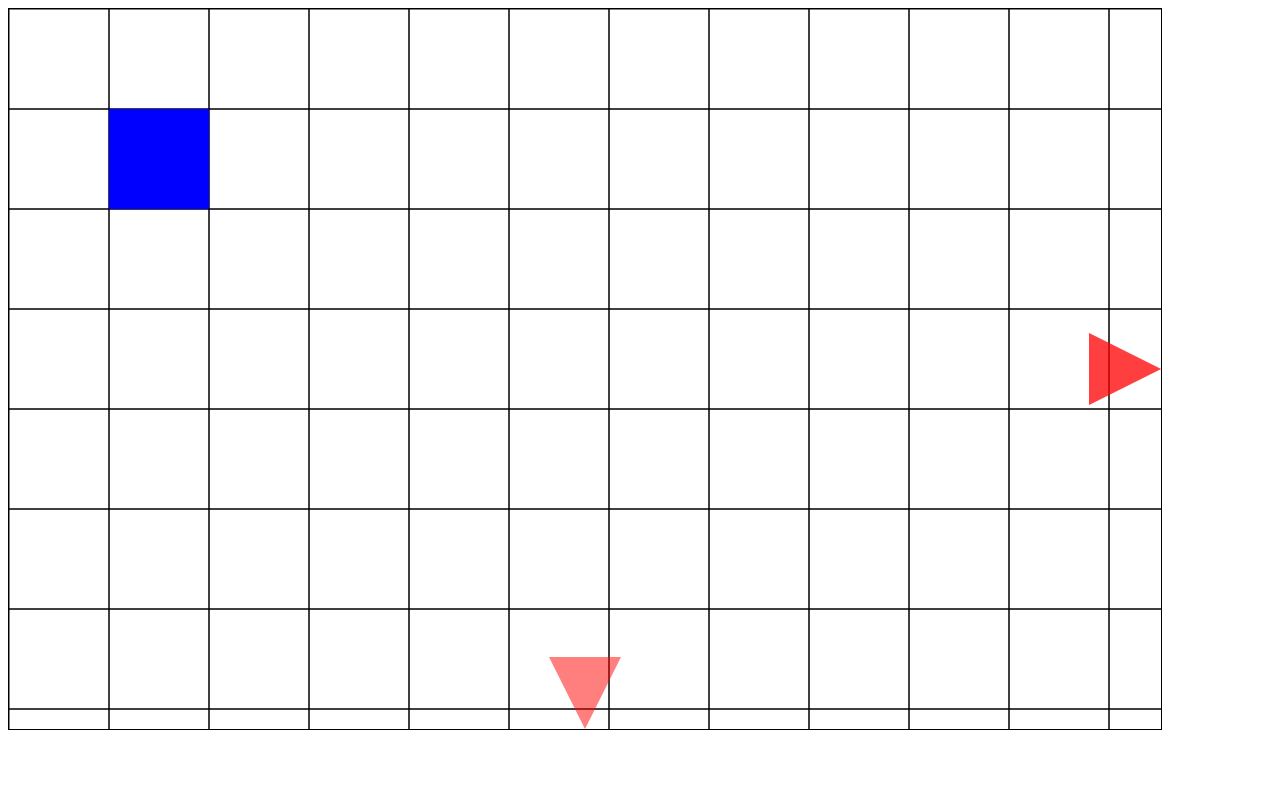
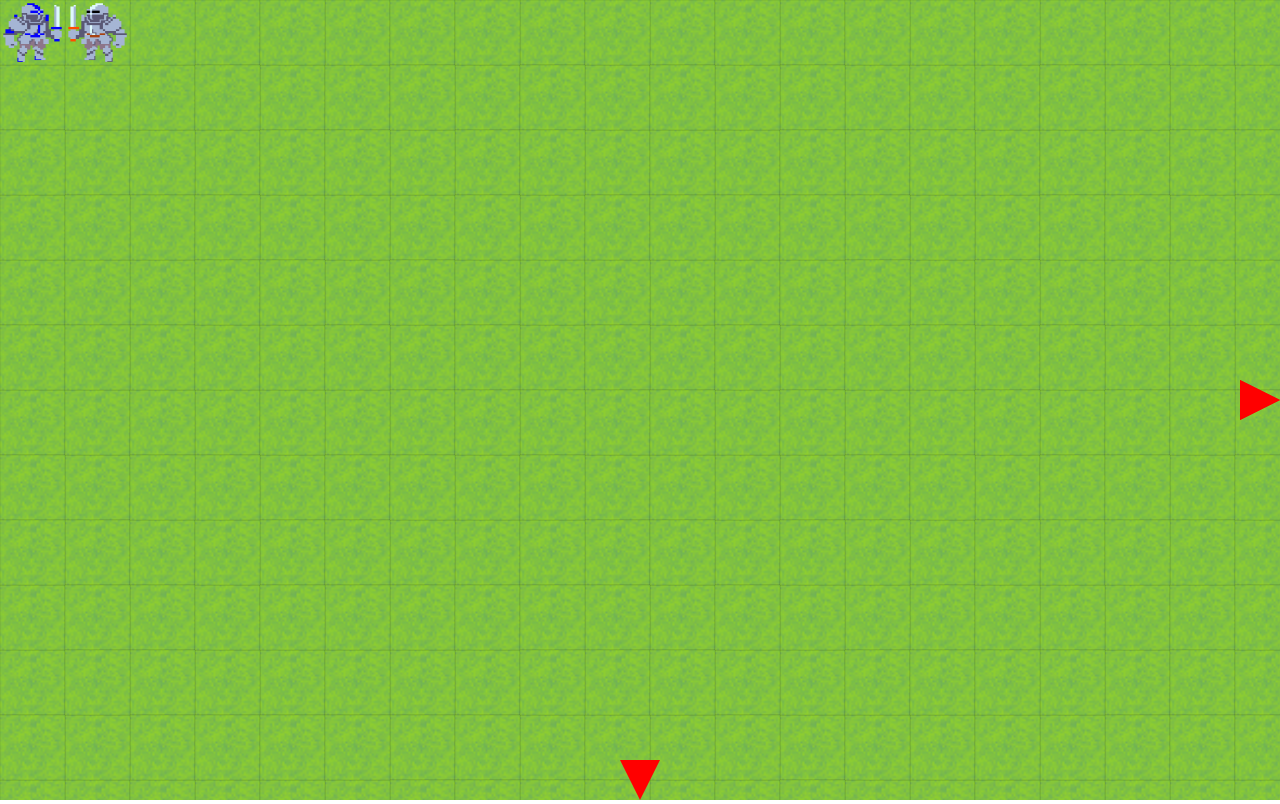
Before and after one commit to JeanOmeg/teste-canvas, a plain HTML site: page index.html in a window 1280 px wide. Drawn offline with Linux system fonts and the light colour scheme.

Commit message:
teste de layout do canvas

```diff
--- a/game.js
+++ b/game.js
@@ -12,11 +12,10 @@ let tamanhoSeta
 let velocidadeScroll
 
 function start() {
-  console.log('teste')
-  tamanho_tela_x = window.innerWidth * 0.90
-  tamanho_tela_y = window.innerHeight * 0.90
+  tamanho_tela_x = window.innerWidth
+  tamanho_tela_y = window.innerHeight
 
-  tamanhoTile = 100
+  tamanhoTile = 65
 
   linhas = 20
   colunas = 30
@@ -26,8 +25,13 @@ function start() {
   canvas.width = tamanho_tela_x
   canvas.height = tamanho_tela_y
 
-  tamanhoSeta = canvas.height * 0.10
+  tamanhoSeta = canvas.width >= 600 ? canvas.height * 0.05 : canvas.height * 0.1
   velocidadeScroll = 50
+
+  desenharTabuleiro()
+  setTimeout(() => {
+    desenharSetasScroll()
+  }, 200)
 }
 
 let offsetX = 0
@@ -40,11 +44,36 @@ const botaoMover = document.getElementById('moveButton')
 const botaoAtacar = document.getElementById('attackButton')
 
 const jogadores = [
-  { x: 1, y: 1, cor: 'blue' },
-  { x: 28, y: 18, cor: 'red' }
+  { x: 0, y: 0, imagem: 'char1.png', nome: 'Player 1' },
+  { x: 1, y: 0, imagem: 'char2.png', nome: 'Player 2' }
 ]
 
 let jogadorSelecionado = null
+
+const cacheImagens = {}
+
+function carregarImagem(src, callback) {
+  if (cacheImagens[src]) {
+    callback(cacheImagens[src])
+    return
+  }
+  const img = new Image()
+  img.onload = function () {
+    cacheImagens[src] = img
+    callback(img)
+  }
+  img.src = src
+}
+
+function carregarEDesenharImagem(imgSrc, x, y, largura, altura) {
+  const img = new Image()
+  img.onload = function () {
+    ctx.drawImage(img, x, y, largura, altura)
+    ctx.lineWidth = 0.1
+    ctx.strokeRect(x, y, largura, altura)
+  }
+  img.src = imgSrc
+}
 
 // Desenhar o tabuleiro e as miniaturas
 function desenharTabuleiro() {
@@ -55,7 +84,11 @@ function desenharTabuleiro() {
     for (let coluna = 0; coluna < colunas; coluna++) {
       const x = coluna * tamanhoTile - offsetX
       const y = linha * tamanhoTile - offsetY
-      ctx.strokeRect(x, y, tamanhoTile, tamanhoTile)
+      carregarImagem('chao.png', function (img) {
+        ctx.drawImage(img, x, y, tamanhoTile, tamanhoTile)
+        ctx.lineWidth = 0.1
+        ctx.strokeRect(x, y, tamanhoTile, tamanhoTile)
+      })
     }
   }
 
@@ -63,17 +96,17 @@ function desenharTabuleiro() {
   jogadores.forEach(jogador => {
     const x = jogador.x * tamanhoTile - offsetX
     const y = jogador.y * tamanhoTile - offsetY
-    ctx.fillStyle = jogador.cor
-    ctx.fillRect(x, y, tamanhoTile, tamanhoTile)
+    carregarImagem(jogador.imagem, function (img) {
+      ctx.drawImage(img, x, y, tamanhoTile, tamanhoTile)
+    })
   })
 
-  // Desenhar as setas de deslocamento
   desenharSetasScroll()
 }
 
 // Desenhar as setas de deslocamento
 function desenharSetasScroll() {
-  ctx.fillStyle = 'rgba(255, 0, 0, 0.5)'
+  ctx.fillStyle = 'rgb(255, 0, 0)'
   ctx.beginPath()
 
   if (offsetX + canvas.width < larguraTabuleiro) {
@@ -157,7 +190,7 @@ function moverJogador(jogador) {
 
 function atacarJogador(atacante, defensor) {
   if (defensor) {
-    alert(`${atacante.cor} ataca ${defensor.cor}!`)
+    alert(`${atacante.nome} ataca ${defensor.nome}!`)
     // Aqui você pode adicionar lógica de dano e remoção de jogador se necessário
   }
 }
@@ -205,12 +238,10 @@ function scrollarTabuleiro() {
 
 // Executar a checagem de scroll periodicamente
 start()
-desenharTabuleiro()
 setInterval(scrollarTabuleiro, 100)
 
 setInterval(() => {
   window.addEventListener('resize', () => {
     start()
-    desenharTabuleiro()
   })
 }, 500)
--- a/index.html
+++ b/index.html
@@ -1,5 +1,6 @@
 <!DOCTYPE html>
 <html lang="pt-br">
+
 <head>
   <meta charset="UTF-8">
   <meta http-equiv="X-UA-Compatible" content="IE=edge">
@@ -8,19 +9,33 @@
   <style>
     body {
       font-family: Arial, sans-serif;
+      width: 100%;
+      height: 100%;
+      margin: 0;
+      padding: 0;
+      overflow-x: hidden;
+      overflow-y: hidden;
     }
+
     canvas {
-            border: 1px solid black;
+      margin: 0;
+      padding: 0;
     }
-        #moveButton, #attackButton {
+
+    #moveButton,
+    #attackButton {
       display: none;
+      position: relative;
+      top: -100px;
     }
   </style>
 </head>
+
 <body>
   <canvas id="gameCanvas" width="800" height="600"></canvas>
   <button id="moveButton">Mover</button>
   <button id="attackButton">Atacar</button>
   <script src="game.js"></script>
 </body>
+
 </html>
--- a/style.css
+++ /dev/null
@@ -1,10 +0,0 @@
-html, body {
-  height: 90%;
-  margin: 0;
-}
-
-canvas {
-  width: 80%;
-  height: 100%;
-  display: block;
-}
```
Also changed, not shown: agua.png (added), bloqueio.png (added), chao.png (added), char1.png (added), char2.png (added). Lines whose indentation alone changed are shown as unchanged.
